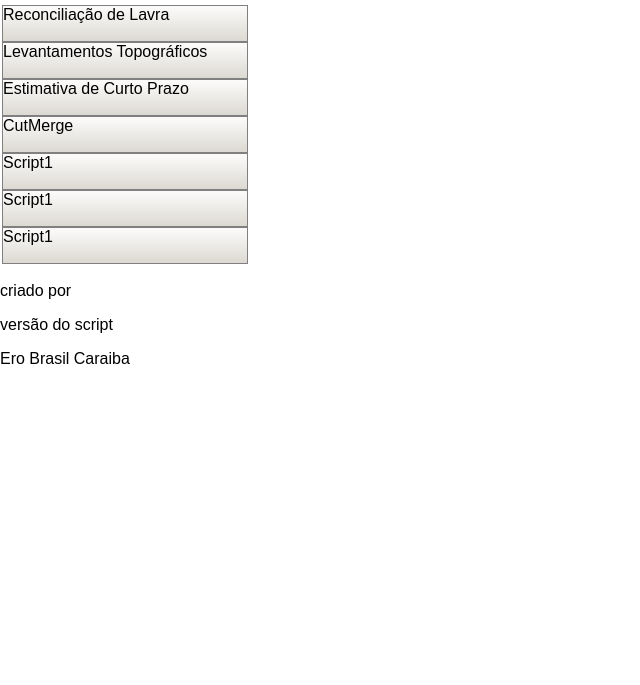
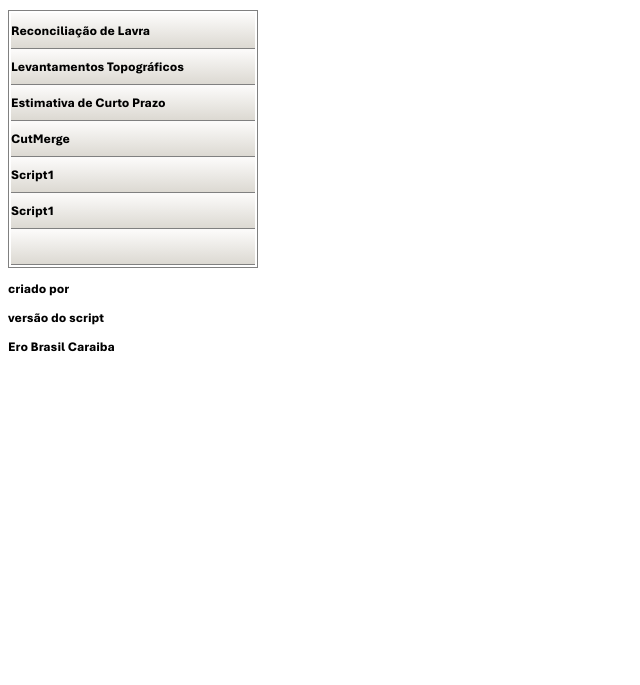
Before and after one commit to Cayolealt/central_scripts_datamine, a plain HTML site: page index.html in a window 1280 px wide. Shown: the part 115-800 px from the top of the page, without its empty margins (0-640 px from the left). Drawn offline with Linux system fonts and the light colour scheme.

Commit message:
Modificação da fonte e alinhamento do texto do menu

```diff
--- a/css/style.css
+++ b/css/style.css
@@ -1,8 +1,6 @@
-body {
-    background: linear-gradient(135deg, #ffffff , #ffffff);
-    height:100vh;
-    margin: 0;
-    font-family: Arial, Helvetica, sans-serif;
+body{
+    font-family: 'minhafonte';
+    font-size: 13px;
 }
 
 .logo_ero_caraiba{
@@ -16,33 +14,32 @@ body {
 .lista_scripts{
     list-style-type: none;
     padding: 2px;
+    border-color: gray;
+    border-style: solid;
+    border-width: 1px;
 }
 .menu{
     width: 250px;
-
+    padding: 0px;
 }
 
-.lista_scripts li{
-    /* margin: 1px; */
-    /* padding: 15px; */
+div .lista_scripts li{
     height: 35px;
-    /* border-radius: 5px; */
-    border-color: gray;
-    border-style: solid;
-    border-width: .5px;
+    border-bottom: 1px solid gray;
     background: linear-gradient(to bottom, #fbfaf9 5%, #dcd9d2 100%);
-    /* text-align: center; */
-    vertical-align: middle;
+    display: flex;
+    align-items: center;
 }
 
 .lista_scripts a{
+    display: flex;
+    align-items: center;
+    height: 35px;
+    width: 250px;
     text-decoration: none;
     color: black;
 }
 
 .lista_scripts li:hover{
-    border-left-style: solid;
-    border-left-color: #f6872e;
-    border-left-width: 10px;
-    background-color: rgba(222, 222, 220, 20%)
+    background: #d4d5d8;
 }
--- a/index.html
+++ b/index.html
@@ -4,7 +4,15 @@
     <meta charset="UTF-8">
     <meta name="viewport" content="width=device-width, initial-scale=1.0">
     <title>Central Scripts - GEGEM</title>
-    <link rel="stylesheet" href="css\style.css">
+    <link rel="stylesheet" type= "text/css" href="css\style.css">
+
+    <style>
+        @font-face {
+            font-family: 'minhafonte';
+            src: url('fonts/Aptos-ExtraBold.ttf');
+        }
+
+    </style>
 </head>
 <body>
     <div class="header">
@@ -19,7 +27,7 @@
             <li><a href="#">CutMerge</a></li>
             <li>Script1</li>
             <li>Script1</li>
-            <li>Script1</li>
+            <li></li>
         </ul>
     </div>
 
--- a/style.css
+++ /dev/null
@@ -1,6 +0,0 @@
-body {
-    background: linear-gradient(135deg, #F93239 , #DD2476);
-    height:100vh;
-    margin: 0;
-    font-family: Roboto;
-  }
```
Also changed, not shown: fonts/Aptos-Display-Bold.ttf (added), fonts/Aptos-ExtraBold.ttf (added).
